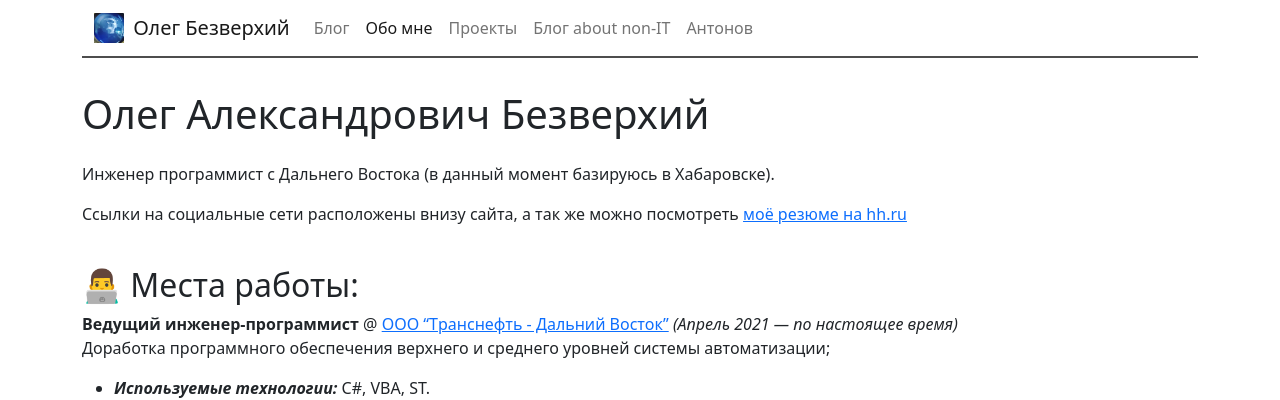
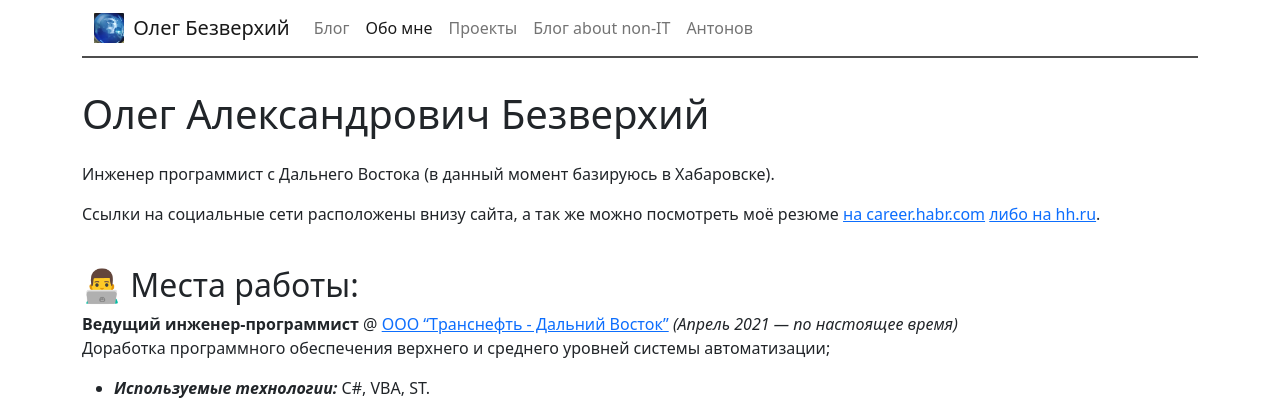
Before and after one commit to OlegBezverhii/olegbezverhii.github.io, a Jekyll site: the page built from anypages/about.md, in a window 1280 px wide. Shown: the top 400 px of the page. Built offline with Jekyll 4.4.1, drawn with Linux system fonts in a browser that asks for light colours.

Commit message:
Обновление ссылок

```diff
--- a/anypages/about.md
+++ b/anypages/about.md
@@ -6,7 +6,7 @@ permalink: /about/
 
 Инженер программист с Дальнего Востока (в данный момент базируюсь в Хабаровске).
 
-Ссылки на социальные сети расположены внизу сайта, а так же можно посмотреть [моё резюме на hh.ru](https://blagoveschensk.hh.ru/resume/100a47e7ff099c5d9b0039ed1f3359764f7137)
+Ссылки на социальные сети расположены внизу сайта, а так же можно посмотреть моё резюме [на career.habr.com](https://career.habr.com/olegbezverhii) [либо на hh.ru](https://blagoveschensk.hh.ru/resume/100a47e7ff099c5d9b0039ed1f3359764f7137).
 <br><br>
 
 ## 👨‍💻 Места работы:
```
